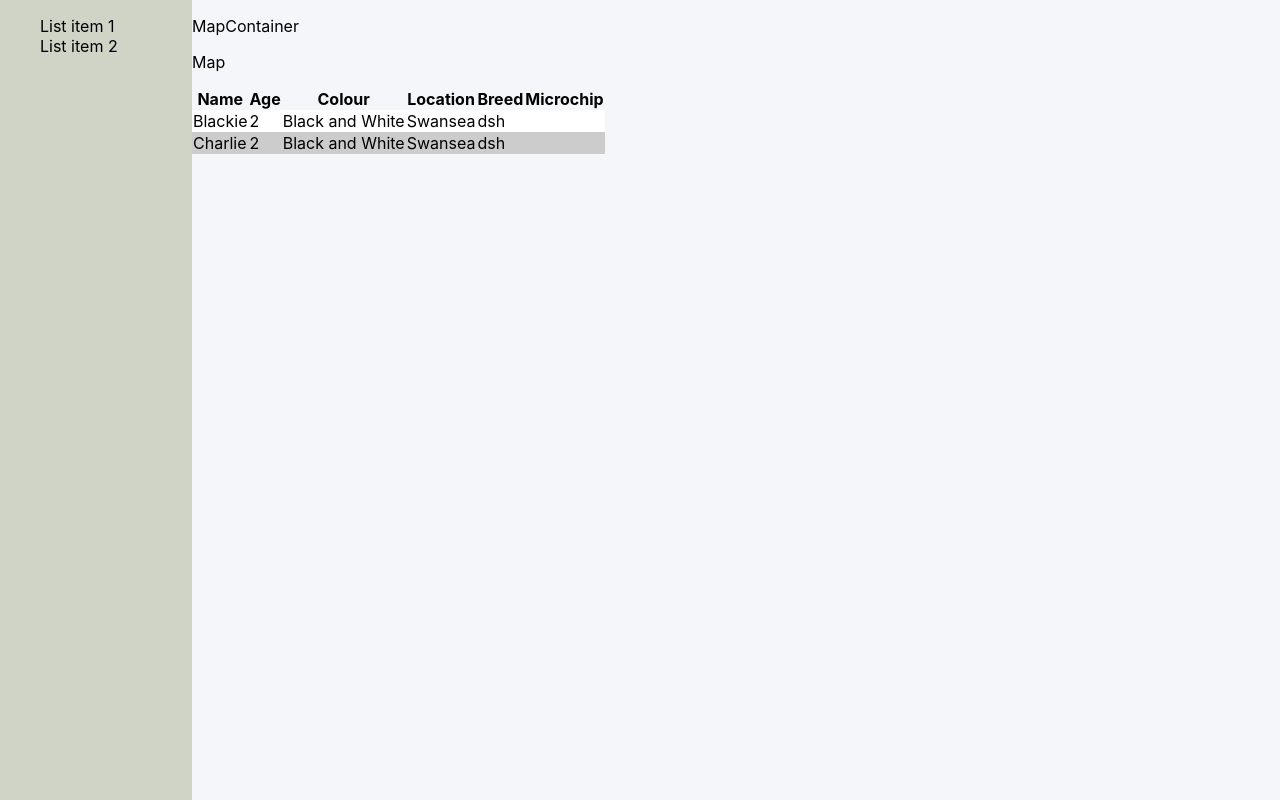
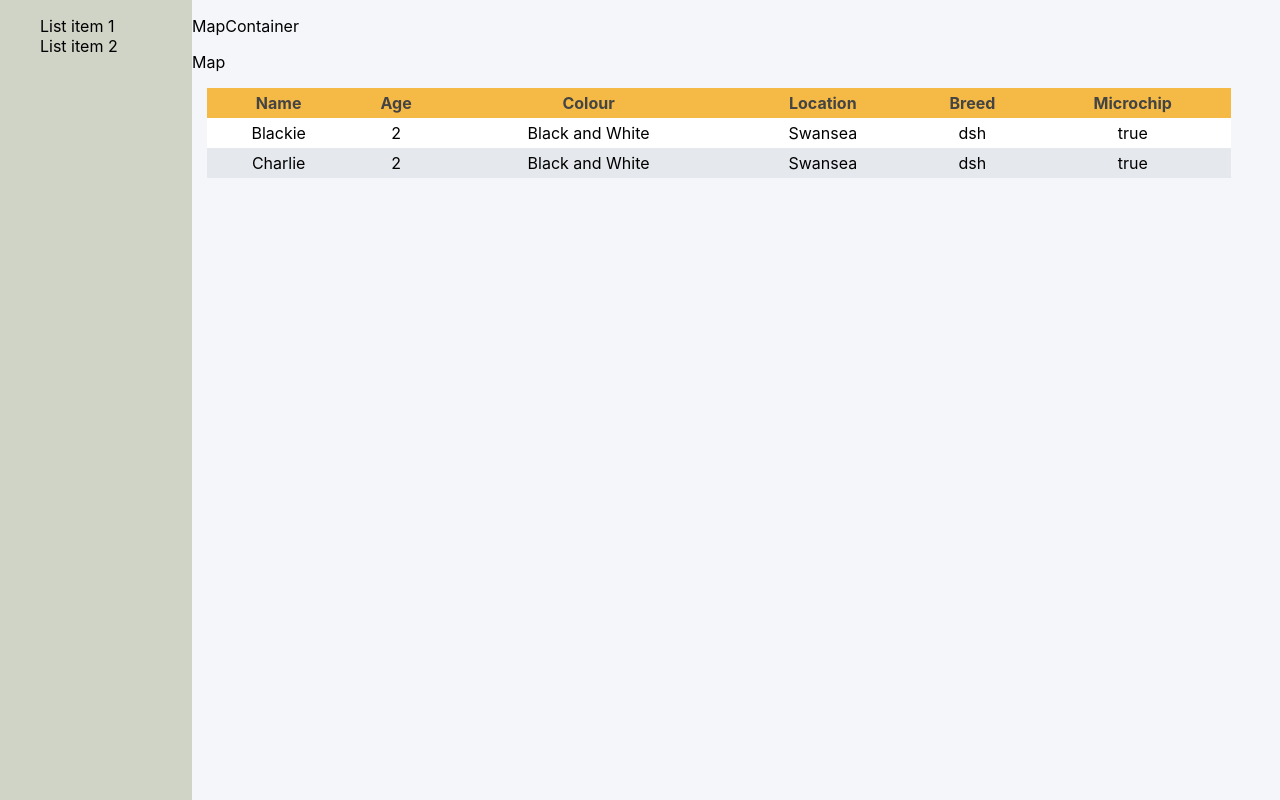
Before and after one commit to csamywilliams/feline-finder, a React (Create React App) app: page / in a window 1280 px wide. Shown: the top 800 px of the page. Built offline with nearby package versions, Linux system fonts and the light colour scheme.

Commit message:
Add styling to table.

```diff
--- /dev/null
+++ b/src/App.css
@@ -0,0 +1,4 @@
+body {
+    font-family: Segoe UI,Frutiger, Helvetica Neue,Arial,sans-serif;
+    width: 100%;
+}
--- a/src/components/Table/Table.jsx
+++ b/src/components/Table/Table.jsx
@@ -4,8 +4,11 @@ import TableHeader from '../TableHeader/TableHeader';
 import TableRow from '../TableRow/TableRow';
 
 const TableStyle = styled.table`
+    width: 80%;
     border-collapse: collapse;
     border-spacing: 0;
+    margin: 15px;
+    text-align: center;
 `;
 
 class Table extends React.Component {
--- a/src/components/TableCell/TableCell.jsx
+++ b/src/components/TableCell/TableCell.jsx
@@ -1,15 +1,20 @@
 import React from 'react';
+import styled from 'styled-components';
+
+const Cell = styled.td`
+    padding: 5px;
+`;
 
 class TableCell extends React.Component {
 
     render() {
 
-        const value = this.props.value;
+        const value = (this.props.value).toString();
 
         return (
-            <td>
+            <Cell>
                 { value }
-            </td>
+            </Cell>
         )
     }
 }
--- a/src/components/TableHeader/TableHeader.jsx
+++ b/src/components/TableHeader/TableHeader.jsx
@@ -1,13 +1,21 @@
 import React from 'react';
+import styled from 'styled-components';
+
+const Header = styled.th`
+    background-color: #F5BA45;
+    color: #444;
+    padding: 5px;
+`;
 
 class TableHeader extends React.Component {
+
 
     render() {
 
         const heading = this.props.name;
 
         return (
-            <th>{heading}</th>
+            <Header>{heading}</Header>
         )
     }
 }
--- a/src/components/TableRow/TableRow.jsx
+++ b/src/components/TableRow/TableRow.jsx
@@ -9,11 +9,11 @@ class TableRow extends React.Component {
 
         const Tr = styled.tr`
             &:nth-child(even) {
-                background: #ccc;
+                background: #E5E8EC;
             }
 
             &:nth-child(odd) {
-                background: #fff;
+                background: #FFFFFF;
             }
         `;
 
```
